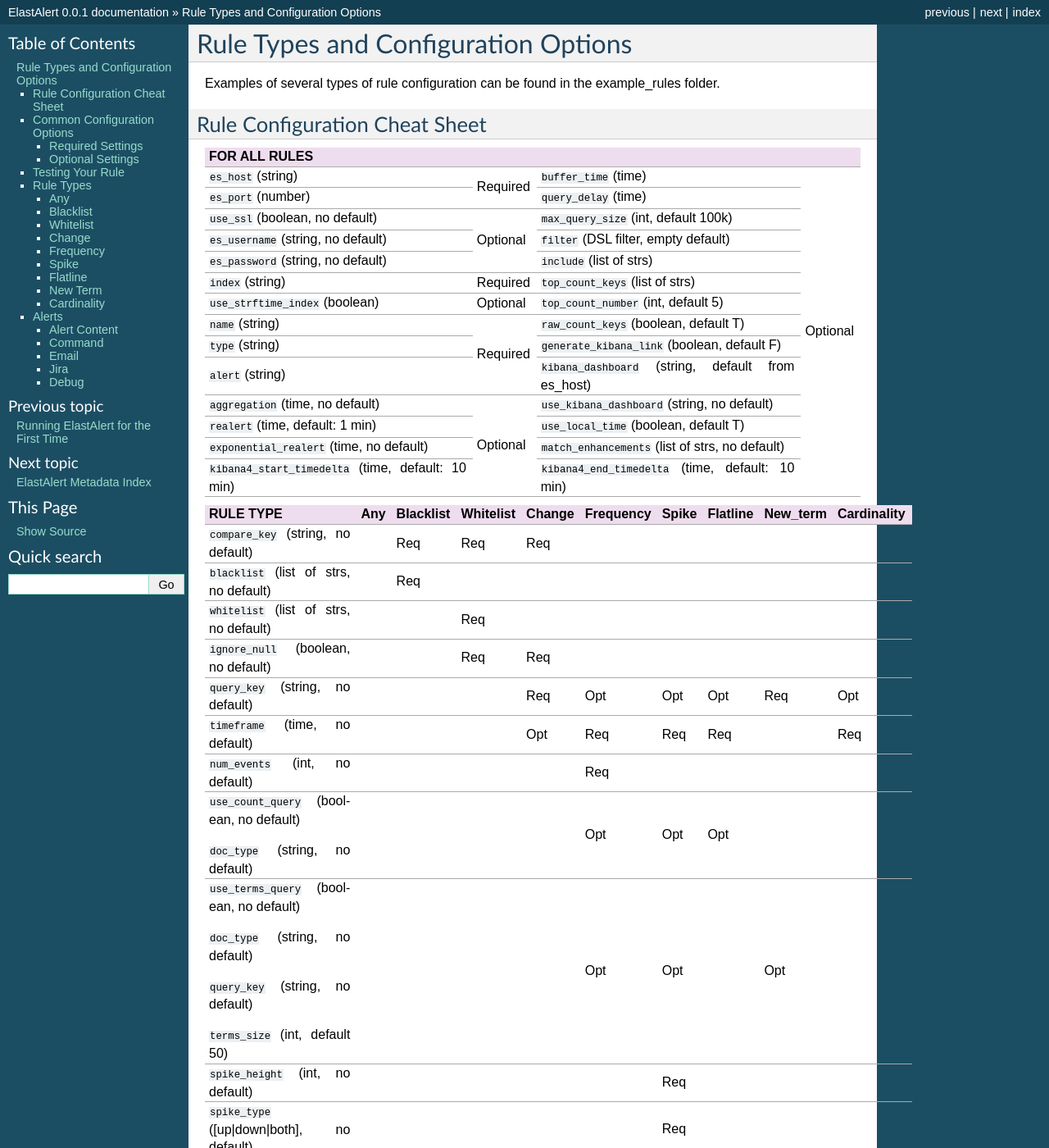
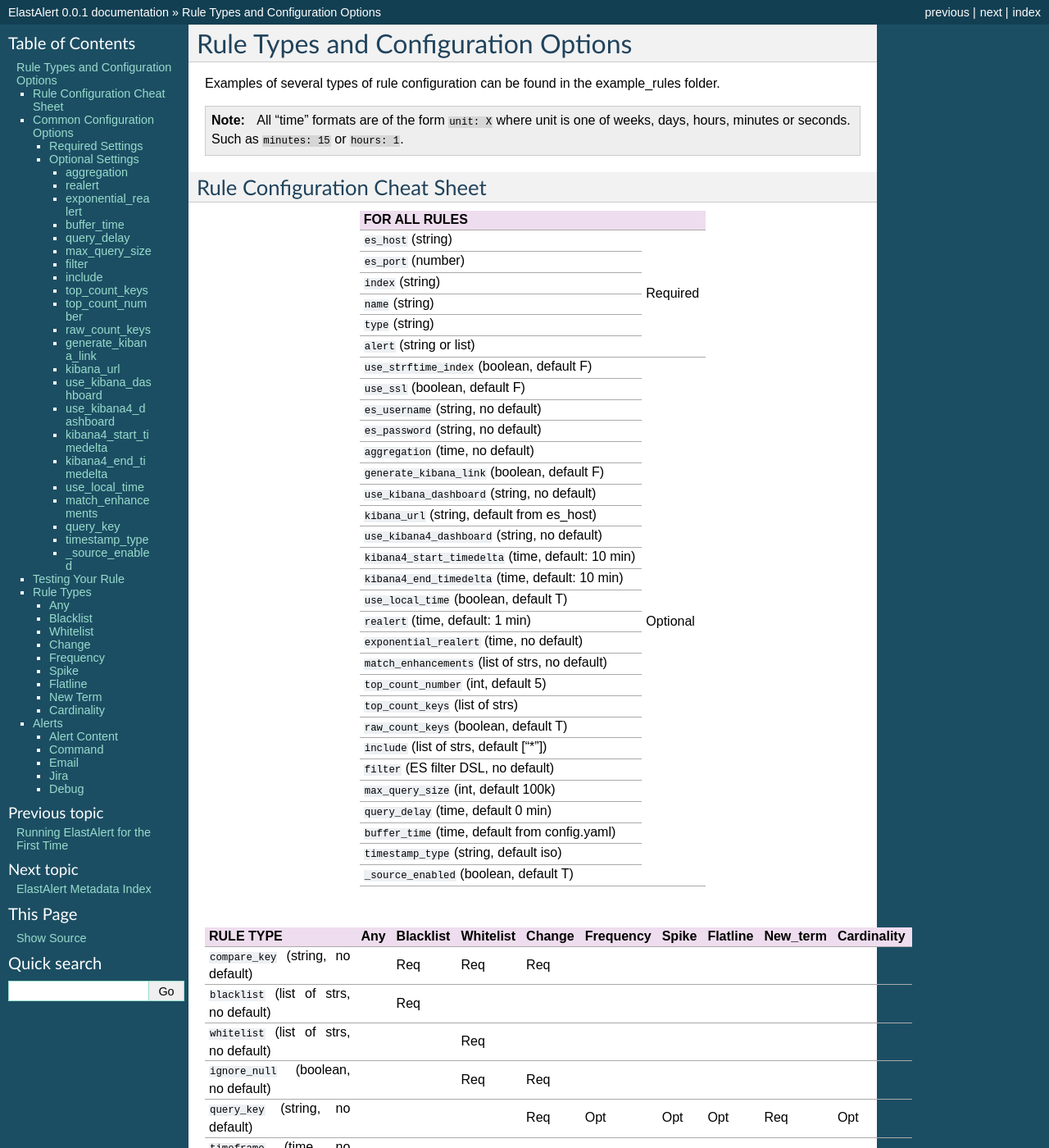
Before and after one commit to Yelp/elastalert, a Sphinx documentation site: the page built from docs/source/ruletypes.rst, in a window 1280 px wide and 1400 px high. Shown: the whole window at 82% size. Built offline with Sphinx 7.4.7, drawn with Linux system fonts in a browser that asks for light colours; some of the changed text lies outside the part shown.

Commit message:
Documentation cleanup, fixed new_term example, include all

```diff
--- a/docs/source/ruletypes.rst
+++ b/docs/source/ruletypes.rst
@@ -5,41 +5,81 @@
 
 .. _commonconfig:
 
+.. note:: All "time" formats are of the form ``unit: X`` where unit is one of weeks, days, hours, minutes or seconds.
+    Such as ``minutes: 15`` or ``hours: 1``.
+
+
 Rule Configuration Cheat Sheet
 ==============================
 
 
-+--------------------------------------------------------------------------------------------------------------------------------+
-|              FOR ALL RULES                                                                                                     |
-+===================================================+===========+====================================================+===========+
-| ``es_host`` (string)                              |           | ``buffer_time`` (time)                             | Optional  |
-+---------------------------------------------------+           +----------------------------------------------------+           +
-| ``es_port`` (number)                              | Required  | ``query_delay`` (time)                             |           |
-+---------------------------------------------------+-----------+----------------------------------------------------+           +
-| ``use_ssl`` (boolean, no default)                 | Optional  | ``max_query_size`` (int, default 100k)             |           |
-+---------------------------------------------------+           +----------------------------------------------------+           +
-| ``es_username`` (string, no default)              |           | ``filter`` (DSL filter, empty default)             |           |
-+---------------------------------------------------+           +----------------------------------------------------+           +
-| ``es_password`` (string, no default)              |           | ``include`` (list of strs)                         |           |
-+---------------------------------------------------+-----------+----------------------------------------------------+           +
-| ``index`` (string)                                | Required  | ``top_count_keys`` (list of strs)                  |           |
-+---------------------------------------------------+-----------+----------------------------------------------------+           +
-| ``use_strftime_index`` (boolean)                  | Optional  | ``top_count_number`` (int, default 5)              |           |
-+---------------------------------------------------+-----------+----------------------------------------------------+           +
-| ``name`` (string)                                 | Required  |``raw_count_keys`` (boolean, default T)             |           |
-+---------------------------------------------------+           +----------------------------------------------------+           +
-| ``type`` (string)                                 |           |``generate_kibana_link`` (boolean, default F)       |           |
-+---------------------------------------------------+           +----------------------------------------------------+           +
-| ``alert`` (string)                                |           |``kibana_dashboard`` (string, default from es_host) |           |
-+---------------------------------------------------+-----------+----------------------------------------------------+           +
-|``aggregation`` (time, no default)                 | Optional  |``use_kibana_dashboard`` (string, no default)       |           |
-+---------------------------------------------------+           +----------------------------------------------------+           +
-| ``realert`` (time, default: 1 min)                |           |``use_local_time`` (boolean, default T)             |           |
-+---------------------------------------------------+           +----------------------------------------------------+           +
-|``exponential_realert`` (time, no default)         |           |``match_enhancements`` (list of strs, no default)   |           |
-+---------------------------------------------------+           +----------------------------------------------------+           +
-|``kibana4_start_timedelta`` (time, default: 10 min)|           |``kibana4_end_timedelta`` (time, default: 10 min)   |           |
-+---------------------------------------------------+-----------+----------------------------------------------------+-----------+
++----------------------------------------------------------------+
+|              FOR ALL RULES                                     |
++====================================================+===========+
+| ``es_host`` (string)                               |  Required |
++----------------------------------------------------+           |
+| ``es_port`` (number)                               |           |
++----------------------------------------------------+           |
+| ``index`` (string)                                 |           |
++----------------------------------------------------+           |
+| ``name`` (string)                                  |           |
++----------------------------------------------------+           |
+| ``type`` (string)                                  |           |
++----------------------------------------------------+           |
+| ``alert`` (string or list)                         |           |
++----------------------------------------------------+-----------+
+| ``use_strftime_index`` (boolean, default F)        |  Optional |
++----------------------------------------------------+           |
+| ``use_ssl`` (boolean, default F)                   |           |
++----------------------------------------------------+           |
+| ``es_username`` (string, no default)               |           |
++----------------------------------------------------+           |
+| ``es_password`` (string, no default)               |           |
++----------------------------------------------------+           |
+| ``aggregation`` (time, no default)                 |           |
++----------------------------------------------------+           |
+| ``generate_kibana_link`` (boolean, default F)      |           |
++----------------------------------------------------+           |
+|``use_kibana_dashboard`` (string, no default)       |           |
++----------------------------------------------------+           |
+|``kibana_url`` (string, default from es_host)       |           |
++----------------------------------------------------+           |
+|``use_kibana4_dashboard`` (string, no default)      |           |
++----------------------------------------------------+           |
+|``kibana4_start_timedelta`` (time, default: 10 min) |           |
++----------------------------------------------------+           |
+|``kibana4_end_timedelta`` (time, default: 10 min)   |           |
++----------------------------------------------------+           |
+|``use_local_time`` (boolean, default T)             |           |
++----------------------------------------------------+           |
+| ``realert`` (time, default: 1 min)                 |           |
++----------------------------------------------------+           |
+|``exponential_realert`` (time, no default)          |           |
++----------------------------------------------------+           |
+|``match_enhancements`` (list of strs, no default)   |           |
++----------------------------------------------------+           |
+| ``top_count_number`` (int, default 5)              |           |
++----------------------------------------------------+           |
+| ``top_count_keys`` (list of strs)                  |           |
++----------------------------------------------------+           |
+|``raw_count_keys`` (boolean, default T)             |           |
++----------------------------------------------------+           |
+| ``include`` (list of strs, default ["*"])          |           |
++----------------------------------------------------+           |
+| ``filter`` (ES filter DSL, no default)             |           |
++----------------------------------------------------+           |
+| ``max_query_size`` (int, default 100k)             |           |
++----------------------------------------------------+           |
+| ``query_delay`` (time, default 0 min)              |           |
++----------------------------------------------------+           |
+| ``buffer_time`` (time, default from config.yaml)   |           |
++----------------------------------------------------+           +
+| ``timestamp_type`` (string, default iso)           |           |
++----------------------------------------------------+           |
+| ``_source_enabled`` (boolean, default T)           |           |
++----------------------------------------------------+-----------+
+
+|
 
 +------------------------------------------------+-----+-----------+-----------+--------+-----------+-------+----------+--------+-----------+
 |      RULE TYPE                                 | Any | Blacklist | Whitelist | Change | Frequency | Spike | Flatline |New_term|Cardinality|
@@ -99,7 +139,7 @@
 ============================
 
 Every file that ends in ``.yaml`` in the ``rules_folder`` will be run by default.
-The following configuration settings are common to all types of rules:
+The following configuration settings are common to all types of rules.
 
 Required Settings
 ~~~~~~~~~~~~~~~~~
@@ -139,15 +179,24 @@
 Optional Settings
 ~~~~~~~~~~~~~~~~~
 
+aggregation
+^^^^^^^^^^^
+
 ``aggregation``: This option allows you to aggregate multiple matches together into one alert. Every time a match is found,
 ElastAlert will wait for the ``aggregation`` period, and send all of the matches that have occurred in that time for a particular
-rule together. For example,
+rule together.
 
-``aggregation: hours: 2``
+For example::
+
+    aggregation:
+      hours: 2
 
 means that if one match occurred at 12:00, another at 1:00, and a third at 2:30, one
 alert would be sent at 2:00, containing the first two matches, and another at 4:30, containing the third match plus any additional matches
 occurring before 4:30. This can be very useful if you expect a large number of matches and only want a periodic report. (Optional, time, default none)
+
+realert
+^^^^^^^
 
 ``realert``: This option allows you to ignore repeating alerts for a period of time. If the rule uses a ``query_key``, this option
 will be applied on a per key basis. All matches for a given rule, or for matches with the same ``query_key``, will be ignored for
@@ -156,6 +205,9 @@
 that if ElastAlert is run over a large time period which triggers many matches, only the first alert will be sent by default. If you want
 every alert, set realert to 0 minutes. (Optional, time, default 1 minute)
 
+exponential_realert
+^^^^^^^^^^^^^^^^^^^
+
 ``exponential_realert``: This option causes the value of ``realert`` to exponentially increase while alerts continue to fire. If set,
 the value of ``exponential_realert`` is the maximum ``realert`` will increase to. If the time between alerts is less than twice ``realert``,
 ``realert`` will double. For example, if ``realert: minutes: 10`` and ``exponential_realert: hours: 1``, an alerts fires at 1:00 and another
@@ -163,23 +215,42 @@
 1 hour maximum. If more than 2 hours elapse before the next alert, ``realert`` will go back down. Note that alerts that are ignored (e.g.
 one that occurred at 1:05) would not change ``realert``. (Optional, time, no default)
 
+buffer_time
+^^^^^^^^^^^
+
 ``buffer_time``: This options allows the rule to override the ``buffer_time`` global setting defined in config.yaml. (Optional, time)
+
+query_delay
+^^^^^^^^^^^
 
 ``query_delay``: This option will cause ElastAlert to subtract a time delta from every query, causing the rule to run with a delay.
 This is useful if the data is Elasticsearch doesn't get indexed immediately. (Optional, time)
+
+max_query_size
+^^^^^^^^^^^^^^
 
 ``max_query_size``: The maximum number of documents that will be downloaded from Elasticsearch in a single query. If you
 expect a large number of results, consider using ``use_count_query`` for the rule. If this
 limit is reached, a warning will be logged but ElastAlert will continue without downloading more results. This setting will
 override a global ``max_query_size``. (Optional, int, default 100,000)
 
+filter
+^^^^^^
+
 ``filter``: A list of Elasticsearch query DSL filters that is used to query Elasticsearch. ElastAlert will query Elasticsearch using the format
-``{'filtered': {'and': [config.filter]}}`` with an additional timestamp range filter.
+``{'filter': {'bool': {'must': [config.filter]}}}`` with an additional timestamp range filter.
 All of the results of querying with these filters are passed to the ``RuleType`` for analysis.
 For more information writing filters, see :ref:`Writing Filters <writingfilters>`. (Required, Elasticsearch query DSL, no default)
 
-``include``: A list of terms that should be included in query results and passed to rule types and alerts. '@timestamp', ``query_key``,
-``compare_key``, and ``top_count_keys``  are automatically included, if present. (Optional, list of strings)
+include
+^^^^^^^
+
+``include``: A list of terms that should be included in query results and passed to rule types and alerts. When set, only those
+fields, along with '@timestamp', ``query_key``, ``compare_key``, and ``top_count_keys``  are included, if present.
+(Optional, list of strings, default all fields)
+
+top_count_keys
+^^^^^^^^^^^^^^
 
 ``top_count_keys``: A list of fields. ElastAlert will perform a terms query for the top X most common values for each of the fields,
 where X is 5 by default, or ``top_count_number`` if it exists.
@@ -188,9 +259,18 @@
 to 10 minutes past the most recent event. Because ElastAlert uses an aggregation query to compute this, it will attempt to use the
 field name plus ".raw" to count unanalyzed terms. To turn this off, set ``raw_count_keys`` to false.
 
+top_count_number
+^^^^^^^^^^^^^^^^
+
 ``top_count_number``: The number of terms to list if ``top_count_keys`` is set. (Optional, integer, default 5)
 
+raw_count_keys
+^^^^^^^^^^^^^^
+
 ``raw_count_keys``: If true, all fields in ``top_count_keys`` will have ``.raw`` appended to them. (Optional, boolean, default true)
+
+generate_kibana_link
+^^^^^^^^^^^^^^^^^^^^
 
 ``generate_kibana_link``: This option is for Kibana 3 only.
 If true, ElastAlert will generate a temporary Kibana dashboard and include a link to it in alerts. The dashboard
@@ -198,35 +278,59 @@
 dashboard will also contain a filter for the ``query_key`` of the alert. The dashboard schema will
 be uploaded to the kibana-int index as a temporary dashboard. (Optional, boolean, default False)
 
+kibana_url
+^^^^^^^^^^
+
 ``kibana_url``: The url to access Kibana. This will be used if ``generate_kibana_link`` or
 ``use_kibana_dashboard`` is true. If not specified, a URL will be constructed using ``es_host`` and ``es_port``.
 (Optional, string, default ``http://<es_host>:<es_port>/_plugin/kibana/``)
+
+use_kibana_dashboard
+^^^^^^^^^^^^^^^^^^^^
 
 ``use_kibana_dashboard``: The name of a Kibana 3 dashboard to link to. Instead of generating a dashboard from a template,
 ElastAlert can use an existing dashboard. It will set the time range on the dashboard to around the match time,
 upload it as a temporary dashboard, add a filter to the ``query_key`` of the alert if applicable,
 and put the url to the dashboard in the alert. (Optional, string, no default)
 
+use_kibana4_dashboard
+^^^^^^^^^^^^^^^^^^^^^
+
 ``use_kibana4_dashboard``: A link to a Kibana 4 dashboard. For example, "https://kibana.example.com/#/dashboard/My-Dashboard".
 This will set the time setting on the dashboard from the match time minus the timeframe, to 10 minutes after the match time.
 Note that this does not support filtering by ``query_key`` like Kibana 3.
+
+kibana4_start_timedelta
+^^^^^^^^^^^^^^^^^^^^^^^
 
 ``kibana4_start_timedelta``: Defaults to 10 minutes. This option allows you to specify the start time for the generated kibana4 dashboard.
 This value is added in front of the event. For example,
 
 ``kibana4_start_timedelta: minutes: 2``
 
+kibana4_end_timedelta
+^^^^^^^^^^^^^^^^^^^^^
+
 ``kibana4_end_timedelta``: Defaults to 10 minutes. This option allows you to specify the end time for the generated kibana4 dashboard.
 This value is added in back of the event. For example,
 
 ``kibana4_end_timedelta: minutes: 2``
 
+use_local_time
+^^^^^^^^^^^^^^
+
 ``use_local_time``: Whether to convert timestamps to the local time zone in alerts. If false, timestamps will
 be converted to UTC, which is what ElastAlert uses internally. (Optional, boolean, default true)
+
+match_enhancements
+^^^^^^^^^^^^^^^^^^
 
 ``match_enhancements``: A list of enhancement modules to use with this rule. An enhancement module is a subclass of enhancements.BaseEnhancement
 that will be given the match dictionary and can modify it before it is passed to the alerter. The enhancements should be specified as
 ``module.file.EnhancementName``. See :ref:`Enhancements` for more information. (Optional, list of strings, no default)
+
+query_key
+^^^^^^^^^
 
 ``query_key``: Having a query key means that realert time will be counted separately for each unique value of ``query_key``. For rule types which
 count documents, such as spike, frequency and flatline, it also means that these counts will be independent for each unique value of ``query_key``.
@@ -236,12 +340,18 @@
 treated as if it were a single field whose value is the component values, or "None", joined by commas. A new field with the key
 "field1,field2,etc" will be created in each document and may conflict with existing fields of the same name.
 
+timestamp_type
+^^^^^^^^^^^^^^
+
 ``timestamp_type``: One of ``iso``, ``unix``, or ``unix_ms``. This option will set the type of ``@timestamp`` (or ``timestamp_field``) used
 to query Elasticsearch. ``iso`` will use ISO8601 timestamps, which will work with any Elasticsearch date type field. ``unix`` will
 query using an integer unix (seconds since 1/1/1970) timestamp. ``unix_ms`` will use milliseconds unix timestamp. The default is ``iso``.
 (Optional, string enum, default iso).
 
-``_source_enabled``: If true, ElastAlert will use ``_source_include`` to retrieve fields from documents in Elasticsearch. If false,
+_source_enabled
+^^^^^^^^^^^^^^^
+
+``_source_enabled``: If true, ElastAlert will use _source to retrieve fields from documents in Elasticsearch. If false,
 ElastAlert will use ``fields`` to retrieve stored fields. Both of these are represented internally as if they came from ``_source``.
 See https://www.elastic.co/guide/en/elasticsearch/reference/1.3/mapping-fields.html for more details. The fields used come from ``include``,
 see above for more details. (Optional, boolean, default True)
@@ -603,7 +713,7 @@
 
 This rule requires one additional option:
 
-``fields``: A list of fields to monitor for new terms.
+``fields``: A list of fields to monitor for new terms. ``query_key`` will be used if ``fields`` is not set.
 
 Optional:
 
```
Also changed, not shown: 2 other files.
